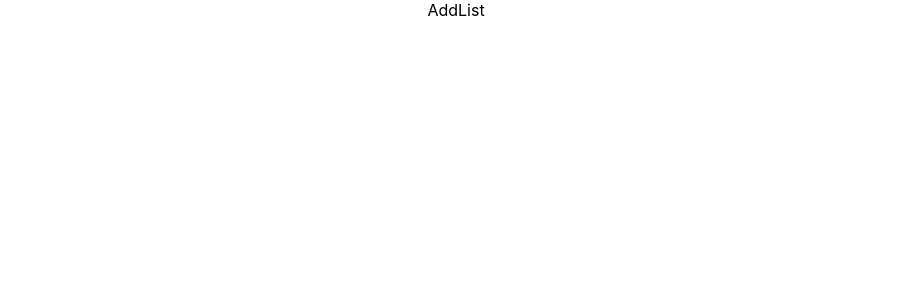
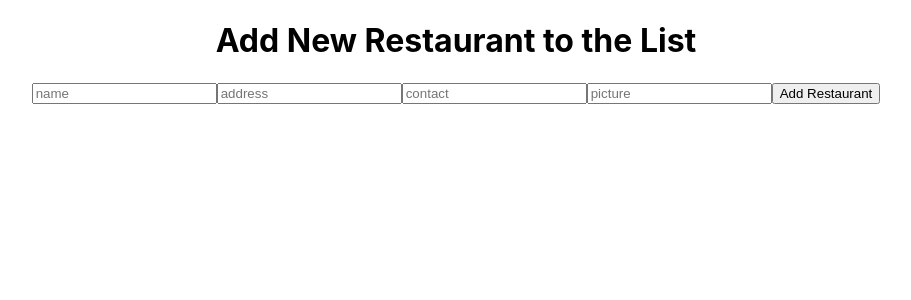
Before and after one commit to abhishekrawe/restaurant-listing, a React (Create React App) app in the folder frontend/: page /addlist in a window 1280 px wide. Shown: the top 300 px of the page, without its empty margins (184-1095 px from the left). Built offline with nearby package versions, Linux system fonts and the light colour scheme; the HTML template or start-up script is replaced by a standard one.

Commit message:
worked on add new list (AddList) in the Restaurent

```diff
--- a/frontend/src/pages/AddList.jsx
+++ b/frontend/src/pages/AddList.jsx
@@ -1,7 +1,42 @@
-import React from "react";
+import axios from "axios";
+import React, { useState } from "react";
+import { useNavigate } from "react-router-dom";
 
 function AddList() {
-  return <div>AddList</div>;
+  const [restaurant, setRestaurant] = useState({
+    name: "",
+    address: "",
+    contact: "",
+    picture: ""
+  })
+
+  const navigate = useNavigate()
+
+  const handleChange = (e) => {
+    setRestaurant(prev => ({ ...prev, [e.target.name]: e.target.value }));
+  }
+  console.log(restaurant);
+
+  const handleClick = async e => {
+    e.preventDefault()
+    try {
+      await axios.post("http://localhost:5500/restaurant", restaurant)
+      navigate("/")
+    } catch (err) {
+      console.log(err)
+    }
+  }
+
+  return (
+    <div>
+      <h1>Add New Restaurant to the List</h1>
+      <input type="text" placeholder="name" onChange={handleChange} name="name" />
+      <input type="text" placeholder="address" onChange={handleChange} name="address" />
+      <input type="text" placeholder="contact" onChange={handleChange} name="contact" />
+      <input type="text" placeholder="picture" onChange={handleChange} name="picture" />
+      <button onClick={handleClick}>Add Restaurant</button>
+    </div>
+  )
 }
 
 export default AddList;
--- a/frontend/src/pages/Restaurant.jsx
+++ b/frontend/src/pages/Restaurant.jsx
@@ -1,5 +1,6 @@
 import React, { useState, useEffect } from "react";
 import axios from 'axios'
+import { Link } from 'react-router-dom'
 
 function Restaurant() {
   const [restaurant, setRestaurant] = useState([]);
@@ -24,12 +25,15 @@ function Restaurant() {
         <div className="restaurant" key={restaurant.id}>
           {restaurant.picture && <img src={restaurant.picture} alt="" />}
           <h2>{restaurant.name}</h2>
-          <h2>{restaurant.address}</h2>
-          <h2>{restaurant.contact}</h2>
+          <p>{restaurant.address}</p>
+          <h5>{restaurant.contact}</h5>
+          <h5>{restaurant.picture}</h5>
         </div>
       ))}
     </div>
-
+    <button>
+      <Link to="/addList"> Add New Restaurant </Link>
+    </button>
   </div>;
 }
 
```
